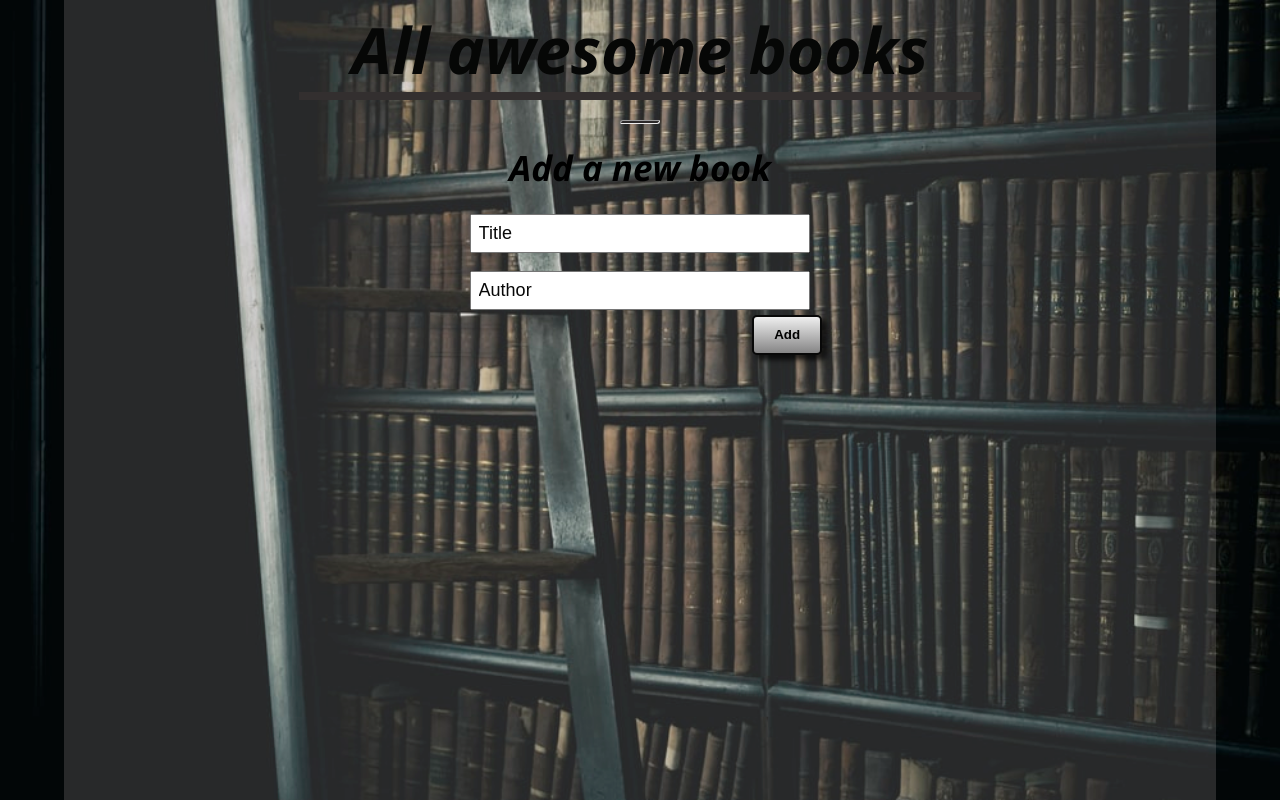
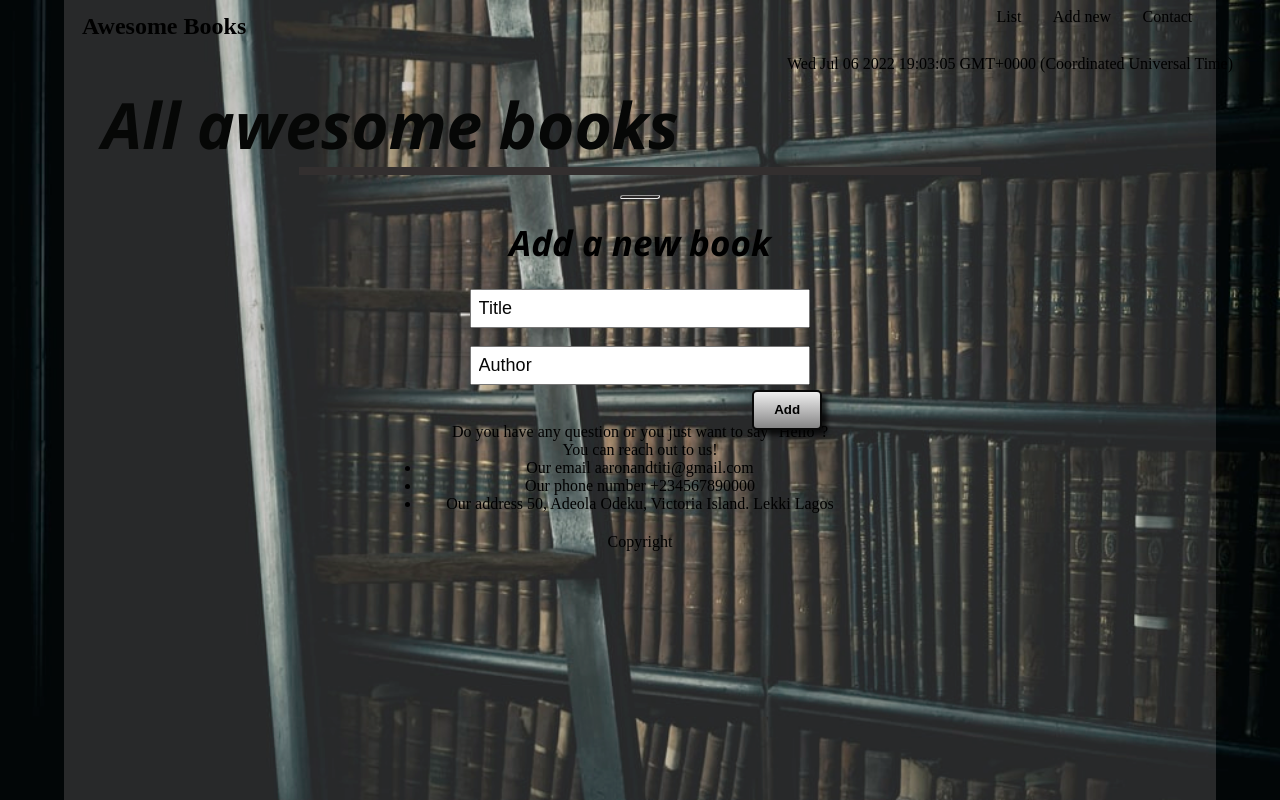
Before and after one commit to aron-net/awesome-book, a website: page index.html in a window 1280 px wide. Drawn offline with nearby package versions, Linux system fonts and the light colour scheme.

Commit message:
Add more styling

```diff
--- a/index.html
+++ b/index.html
@@ -1,23 +1,37 @@
 <!DOCTYPE html>
 <html lang="en">
+
 <head>
     <meta charset="UTF-8" />
     <meta http-equiv="X-UA-Compatible" content="IE=edge" />
     <meta name="viewport" content="width=device-width, initial-scale=1.0" />
-        <link rel="stylesheet" href="https://fonts.googleapis.com/css2?family=Material+Symbols+Outlined:opsz,wght,FILL,GRAD@20..48,100..700,0..1,-50..200" />
+    <link rel="stylesheet"
+        href="https://fonts.googleapis.com/css2?family=Material+Symbols+Outlined:opsz,wght,FILL,GRAD@20..48,100..700,0..1,-50..200" />
     <link rel="preconnect" href="https://fonts.googleapis.com">
     <link rel="preconnect" href="https://fonts.gstatic.com" crossorigin>
-        <link href="https://fonts.googleapis.com/css2?family=Inter:wght@300&family=Open+Sans:ital,wght@0,600;1,700&family=Roboto:wght@700&display=swap" rel="stylesheet">
+    <link
+        href="https://fonts.googleapis.com/css2?family=Inter:wght@300&family=Open+Sans:ital,wght@0,600;1,700&family=Roboto:wght@700&display=swap"
+        rel="stylesheet">
     <link rel="stylesheet" href="./style.css">
     <script src="./script.js" defer></script>
     <title>Awesome Books</title>
 </head>
+
 <body>
     <div class="body">
         <header>
+            <h2 class="header">Awesome Books</h2>
+            <ul>
+                <li>List</li>
+                <li>Add new</li>
+                <li>Contact</li>
+            </ul>
+        </header>
+        <div class="date-container">
+            <p class="date"></p>
+        </div>
+        <section>
             <h1>All awesome books</h1>
-            </header>
-            <section>
             <table id="book-list"></table>
             <div class="hr-line">
                 <hr>
@@ -25,28 +39,29 @@
             <h2 class="add-book">Add a new book</h2>
             <form id="book-form">
                 <div class="input-container">
-                        <input
-                            type="text"
-                            id="title"
-                            name="title"
-                            placeholder="Title"
-                            required
-                            />
+                    <input type="text" id="title" name="title" placeholder="Title" required />
                 </div>
                 <br />
                 <div class="input-container">
-                        <input
-                            type="text"
-                            id="author"
-                            name="author"
-                            placeholder="Author"
-                            required
-                            />
+                    <input type="text" id="author" name="author" placeholder="Author" required />
                 </div>
                 <br />
                 <input type="submit" id="submit" value="Add" />
             </form>
+            <div class="contact-info">
+                <p>Do you have any question or you just want to say "Hello"?</p>
+                <p>You can reach out to us!</p>
+                <ul>
+                    <li>Our email aaronandtiti@gmail.com</li>
+                    <li>Our phone number +234567890000</li>
+                    <li>Our address 50, Adeola Odeku, Victoria Island. Lekki Lagos</li>
+                </ul>
+            </div>
         </section>
+        <footer>
+            <P>Copyright</P>
+        </footer>
     </div>
 </body>
+
 </html>
--- a/script.js
+++ b/script.js
@@ -101,3 +101,8 @@ document.querySelector('#book-list').addEventListener('click', (e) => {
 
   Store.removeBook(e.target.previousElementSibling.textContent);
 });
+
+// Nav link
+
+const date = document.querySelector('.date');
+date.innerHTML = new Date();
--- a/style.css
+++ b/style.css
@@ -23,7 +23,25 @@ body {
 
 header {
   display: flex;
-  justify-content: center;
+  width: 100%;
+  justify-content: space-between;
+}
+
+header ul {
+  list-style: none;
+  display: flex;
+  width: 20%;
+  justify-content: space-around;
+}
+
+.header {
+  padding: 5px 10px;
+}
+
+.date-container {
+  margin: 10px;
+  position: relative;
+  left: 370px;
 }
 
 h1 {
@@ -141,3 +159,14 @@ input::placeholder {
   border-radius: 5px;
   background-image: linear-gradient(to top, rgba(7, 6, 7, 0.454), transparent);
 }
+
+.contact-info {
+  text-align: center;
+  margin: 20px;
+}
+
+.contact-info ul {
+  text-align: center;
+  margin: auto;
+  width: 40%;
+}
```
Lines whose indentation alone changed are shown as unchanged.
